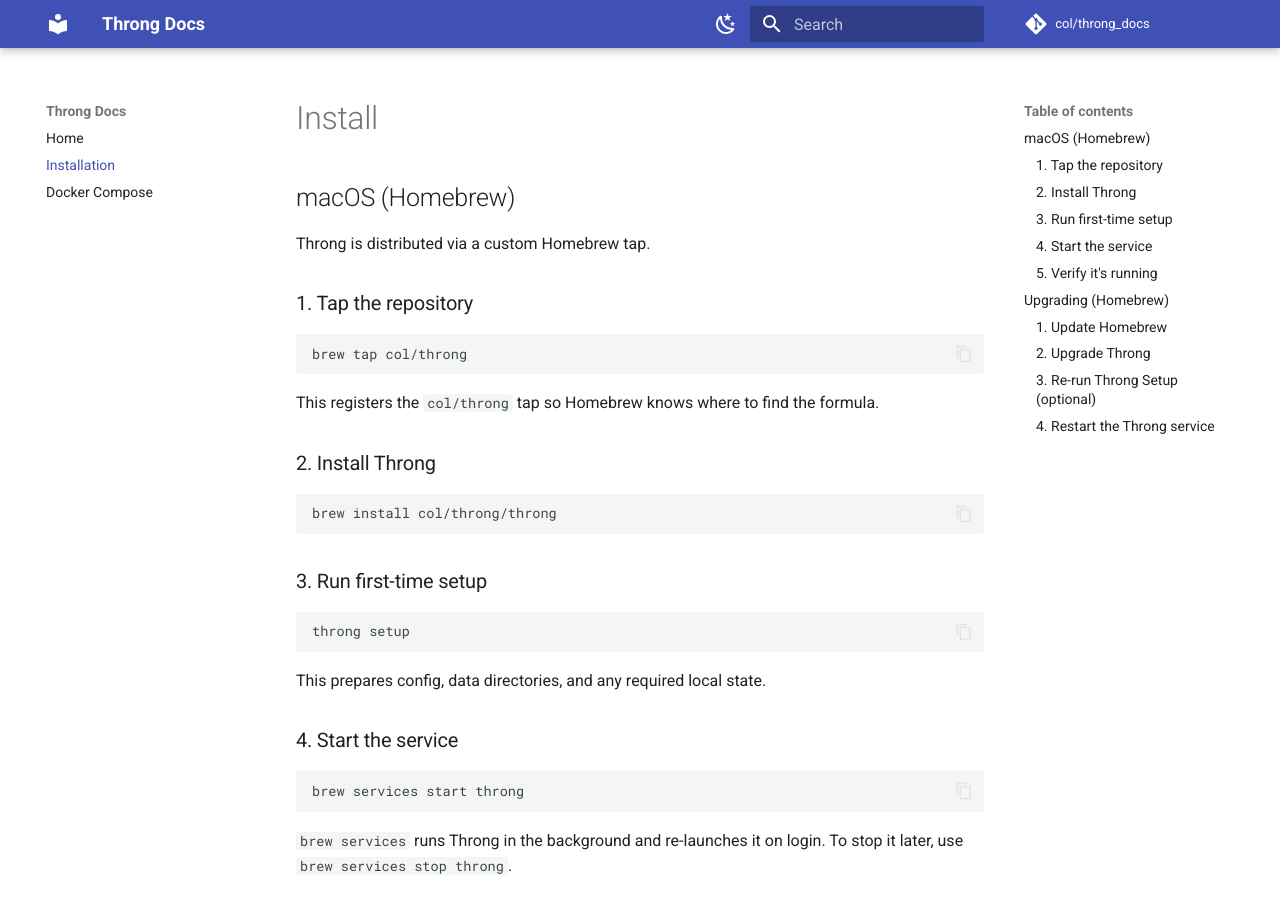
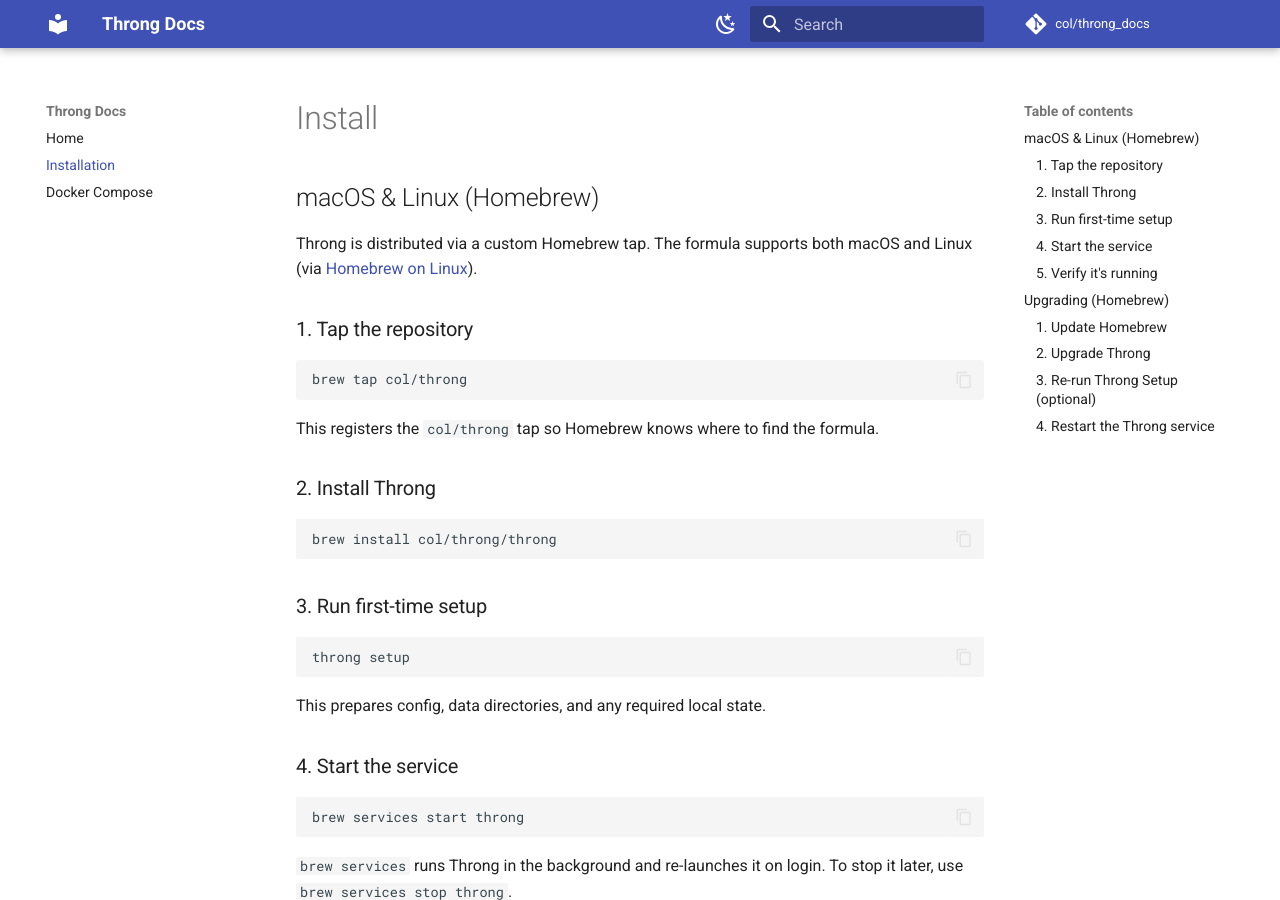
Before and after one commit to col/throng_docs, an MkDocs documentation site: the page built from docs/install.md, in a window 1280 px wide and 900 px high. Built offline with MkDocs 1.6.1 and Material for MkDocs 9.7.7, drawn with Linux system fonts in a browser that asks for light colours; comment, search, counter and statistics services are not loaded.

Commit message:
Add support for Linux

```diff
--- a/docs/install.md
+++ b/docs/install.md
@@ -1,8 +1,9 @@
 # Install
 
-## macOS (Homebrew)
+## macOS & Linux (Homebrew)
 
-Throng is distributed via a custom Homebrew tap.
+Throng is distributed via a custom Homebrew tap. The formula supports both
+macOS and Linux (via [Homebrew on Linux](https://docs.brew.sh/Homebrew-on-Linux)).
 
 ### 1. Tap the repository
 
```
